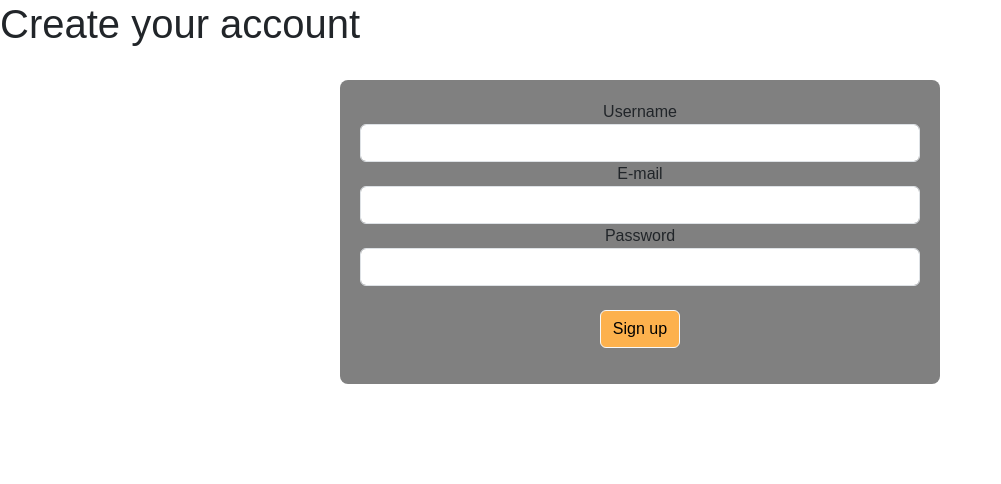
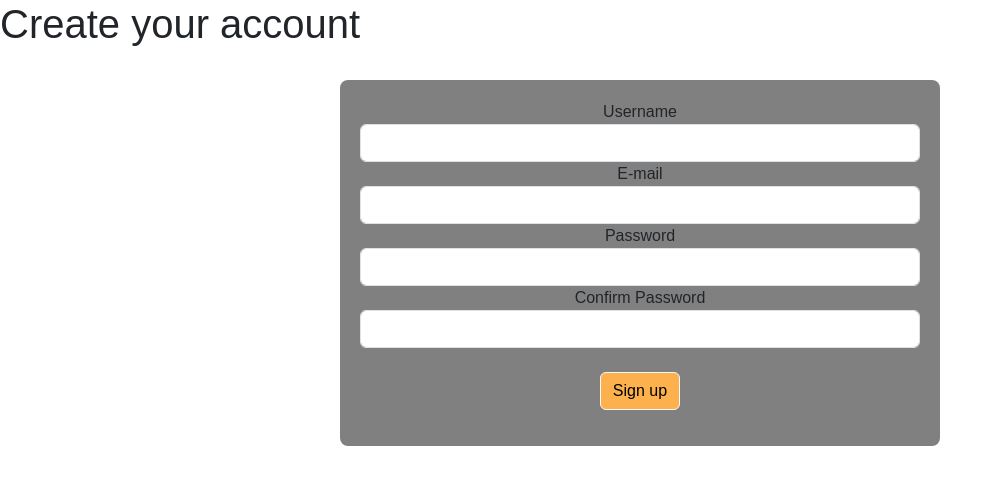
Before and after one commit to raulgarrigos/tapiocraft-client, a JavaScript app: page /register in a window 1280 px wide. Shown: the top 484 px of the page, without its empty margins (0-1001 px from the left). Built offline with nearby package versions, Linux system fonts and the light colour scheme; no server answers.

Commit message:
added password confirmation

```diff
--- a/src/views/auth/Register.vue
+++ b/src/views/auth/Register.vue
@@ -38,6 +38,20 @@
           />
         </div>
 
+        <div class="form-group">
+          <label for="passwordConfirm">Confirm Password</label>
+          <input
+            type="password"
+            id="passwordConfirm"
+            v-model="passwordConfirm"
+            @input="checkPasswordMatch"
+            class="form-control"
+          />
+        </div>
+
+        <!-- Show error message if passwords don't match -->
+        <p v-if="!passwordsMatch" style="color: red">Passwords do not match</p>
+
         <br />
 
         <button
@@ -66,8 +80,15 @@ export default {
     const username = ref("");
     const email = ref("");
     const password = ref("");
+    const passwordConfirm = ref("");
     const errorMessage = ref("");
     const router = useRouter();
+    const passwordsMatch = ref(true);
+
+    // Function to check if passwords match
+    const checkPasswordMatch = () => {
+      passwordsMatch.value = password.value === passwordConfirm.value;
+    };
 
     const handleSignup = async () => {
       const newUser = {
@@ -76,6 +97,11 @@ export default {
         password: password.value,
       };
 
+      // Check if passwords match before sending registration request
+      if (!passwordsMatch.value) {
+        errorMessage.value = "Passwords do not match";
+        return;
+      }
       try {
         await service.post("/auth/register", newUser);
         const credentials = {
@@ -94,7 +120,7 @@ export default {
       }
     };
 
-    // Cuando el componente se monta, se llama a authenticateUser para verificar la autenticación
+    // Call authenticateUser when the component is mounted to verify authentication
     onMounted(() => {
       authContext.authenticateUser();
     });
@@ -103,9 +129,12 @@ export default {
       username,
       email,
       password,
+      passwordConfirm,
       errorMessage,
       handleSignup,
       authContext,
+      passwordsMatch,
+      checkPasswordMatch,
     };
   },
 };
```
